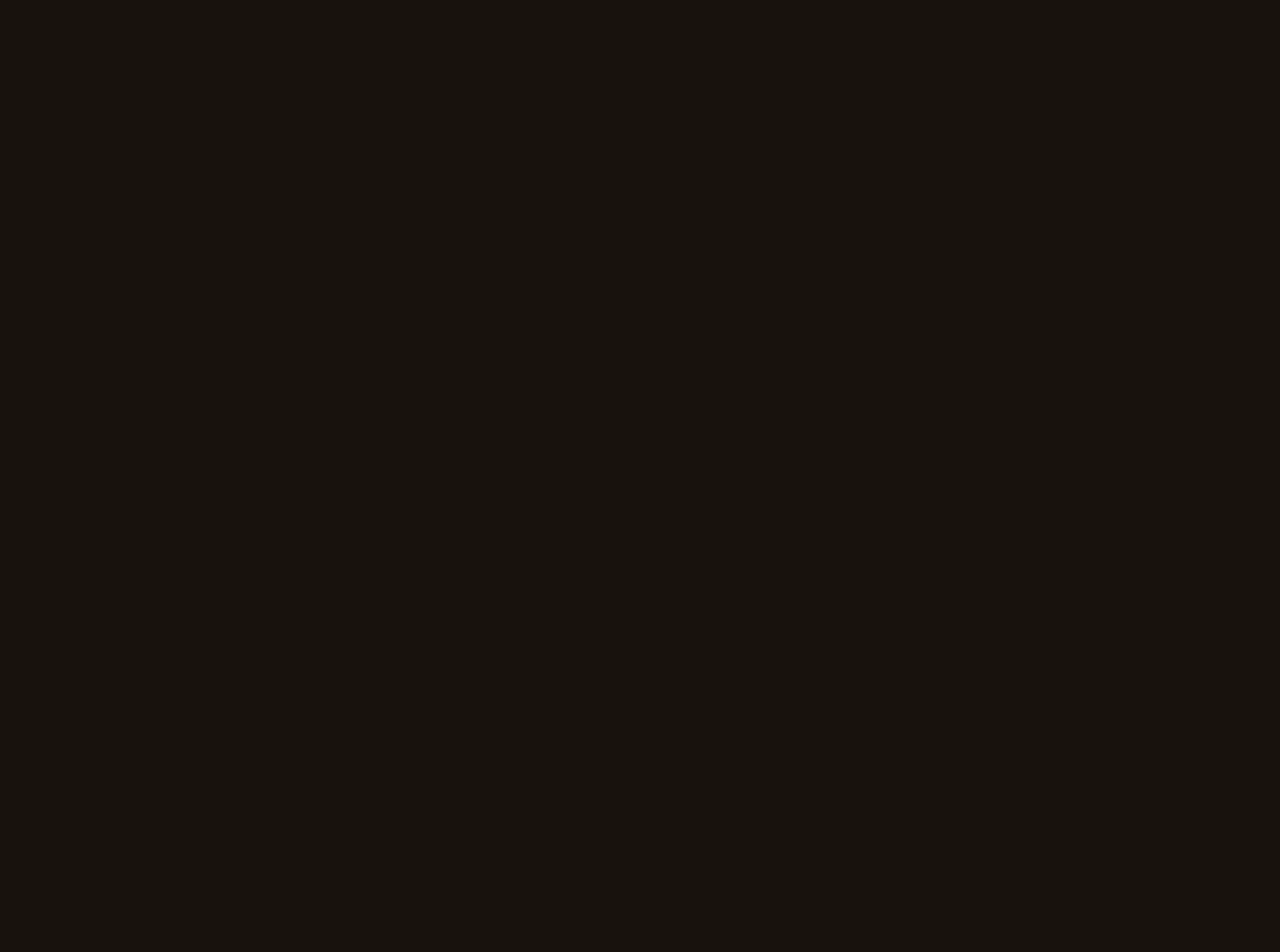
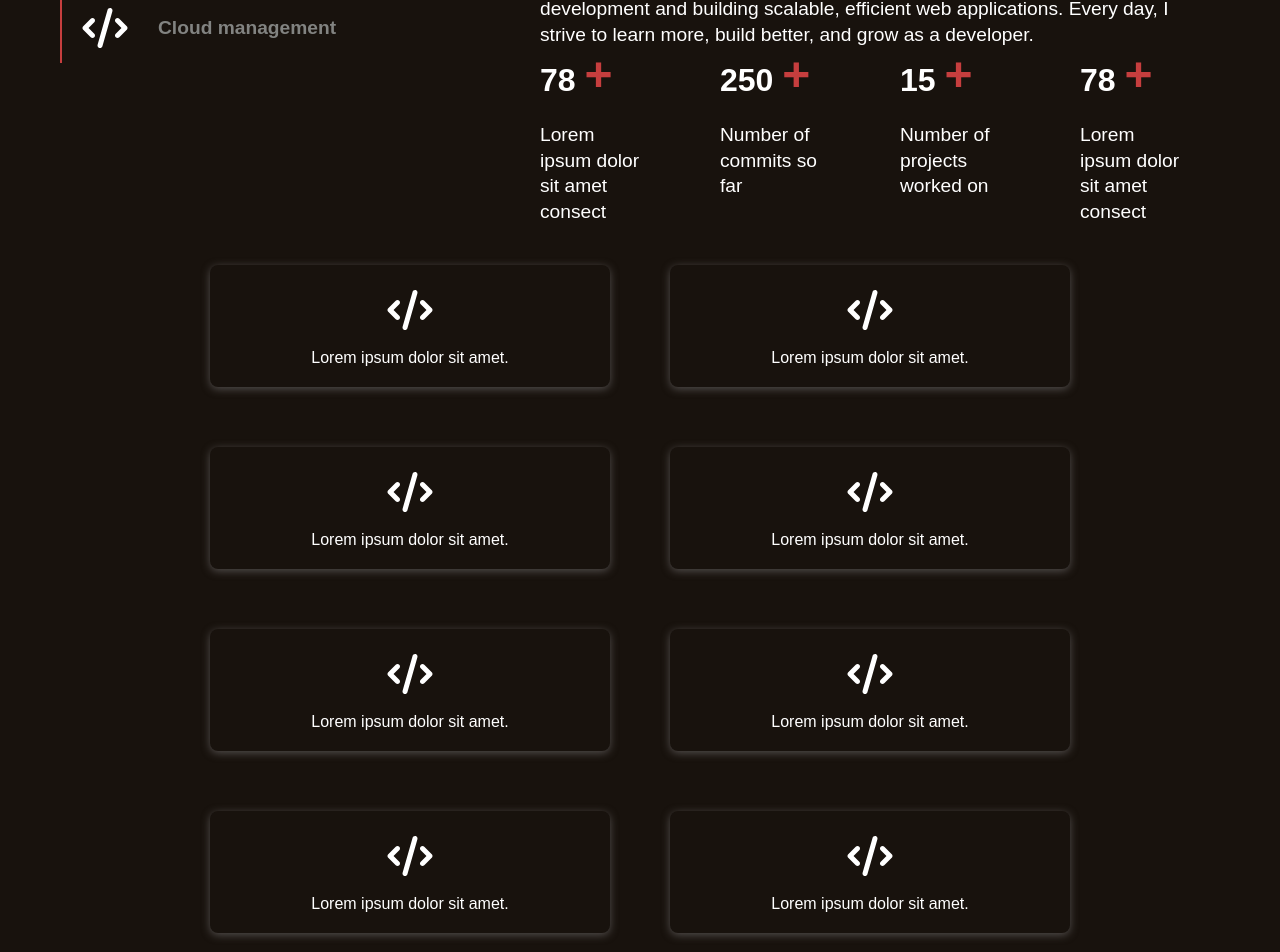
Before and after one commit to Godwill993/My-portfolio, a React (Vite) app: page / in a window 1280 px wide. Shown: the part 1379-2331 px from the top of the page. Before the commit the page ends 1347 px from the top, so only its background shows below. Built offline with nearby package versions, Linux system fonts and the light colour scheme; a small style sheet from the web is missing.

Commit message:
this is what i have been doing so far

```diff
--- a/src/HERO.jsx
+++ b/src/HERO.jsx
@@ -75,10 +75,11 @@ function HeroSec() {
   position: relative;
     margin-right: 10rem;
     background: radial-gradient(circle,
-   rgba(198, 62, 62, 0.28),      /* light red at center */
-   rgba(198, 62, 62, 0.12),     /* dark red */
-   rgb(24, 18, 13),     /* mostly black */
-   rgb(24, 18, 13)    /* black at edges */
+   rgba(198, 62, 62, 0.28),
+    rgb(24, 18, 13),
+   rgb(24, 18, 13),
+   rgb(24, 18, 13)
+   width: 50%;
   );
 
 
@@ -95,7 +96,7 @@ function HeroSec() {
         cursor: pointer;
     }
     .img1 {
-        width: 460px;
+        width: 500px;
         height: 400px;
         margin-right: 8rem;
         margin-top: 18rem;
--- a/src/about.jsx
+++ b/src/about.jsx
@@ -4,10 +4,11 @@ function About(){
         <div className="ooo">
             <div className="life">
                 <h1>About Me</h1>
-            <p>Lorem ipsum dolor, sit amet consectetur adipisicing elit. Quibusdam, reprehenderit culpa neque ipsam aliquam labore magni illum
-                 rem esse praesentium explicabo ad sed architecto, iusto distinctio libero quae quis voluptates! Lorem ipsum dolor, sit amet
-                 consectetur adipisicing elit. Architecto asperiores quasi doloremque ullam blanditiis perspiciatis nesciunt vero. Dolore voluptatum
-                 quos, quas accusantium labore alias ad reiciendis sint reprehenderit omnis vitae.</p>
+            <p>Hi, my name is LENDZELE GODWILL. I'm a passionate and motivated web developer who began my coding journey just two months ago. Despite being early in my path, I've made rapid progress and already have a solid understanding of key web technologies — from HTML, CSS, and JavaScript all the way up to Node.js.
+
+I'm currently gaining hands-on experience through an internship at TIC Foundation, where I’m working on real-world projects, collaborating with other developers, and deepening my skills in full-stack development. I’m especially excited by backend development and building scalable, efficient web applications.
+
+Every day, I strive to learn more, build better, and grow as a developer.</p>
             </div>
             <div className="analysis">
                 <div>
@@ -15,12 +16,12 @@ function About(){
                     <p>Lorem ipsum dolor sit amet consect</p>
                 </div>
                 <div>
-                     <h1>78 <span>+</span></h1>
-                    <p>Lorem ipsum dolor sit amet consect</p>
+                     <h1>250 <span>+</span></h1>
+                    <p>Number of commits so far</p>
                 </div>
                 <div>
-                     <h1>78 <span>+</span></h1>
-                    <p>Lorem ipsum dolor sit amet consect</p>
+                     <h1>15 <span>+</span></h1>
+                    <p>Number of projects worked on</p>
                 </div>
                 <div>
                      <h1>78 <span>+</span></h1>
--- a/src/main.jsx
+++ b/src/main.jsx
@@ -6,6 +6,7 @@ import HeroSec from "./HERO.jsx";
 import Skills from "./skills.jsx";
 import Qualification from "./FEW.jsx"
 import About from "./about.jsx"
+import CardGrid from "./projects.jsx"
 
 createRoot(document.getElementById("root")).render(
   <StrictMode>
@@ -16,6 +17,7 @@ createRoot(document.getElementById("root")).render(
        <Qualification />
     <About/>
     </div>
+    <CardGrid  />
 
   </StrictMode>
 );
--- /dev/null
+++ b/src/projects.jsx
@@ -0,0 +1,121 @@
+
+
+const CardGrid = () => {
+  const cardStyle = {
+    backgroundColor: 'rgb(24, 18, 13)',
+    borderRadius: '8px',
+    padding: '20px',
+    textAlign: 'center',
+    width: '400px',
+    margin: '20px',
+    boxShadow: '0 2px 8px rgb(83, 79, 77)',
+  };
+  const ok={
+    filter: 'brightness(0) invert(1) ',
+    width: '50px',
+    height: '50px',
+    marginBottom: '10px',
+  }
+  const all={
+    display: 'flex',
+    flexWrap: 'wrap',
+    justifyContent: 'center',
+    gap: '20px',
+  }
+
+  const gridStyle = {
+    display: 'flex',
+    flexWrap: 'wrap',
+    justifyContent: 'center',
+    padding: '20px',
+  };
+
+  const loremText = "Lorem ipsum dolor sit amet.";
+
+  return (
+    <div style={gridStyle}>
+
+
+        <div style={all} className="ALL">
+          <a href="">
+              <div style={cardStyle}>
+         <img style={ok} src="/src/assets/ICONS/code-solid-full (9).svg" alt="" />
+          <div>{loremText}</div>
+        </div>
+          </a>
+          <a href="">
+             <div style={cardStyle}>
+         <img style={ok} src="/src/assets/ICONS/code-solid-full (9).svg" alt="" />
+          <div>{loremText}</div>
+        </div>
+          </a>
+
+         <a href="">
+          <div style={cardStyle}>
+         <img style={ok} src="/src/assets/ICONS/code-solid-full (9).svg" alt="" />
+          <div>{loremText}</div>
+        </div>
+         </a>
+          <a href="">
+            <div style={cardStyle}>
+         <img style={ok} src="/src/assets/ICONS/code-solid-full (9).svg" alt="" />
+          <div>{loremText}</div>
+        </div>
+          </a>
+          <a href="">
+            <div style={cardStyle}>
+         <img style={ok} src="/src/assets/ICONS/code-solid-full (9).svg" alt="" />
+          <div>{loremText}</div>
+        </div>
+          </a>
+          <a href="">
+            <div style={cardStyle}>
+         <img style={ok} src="/src/assets/ICONS/code-solid-full (9).svg" alt="" />
+          <div>{loremText}</div>
+        </div>
+          </a>
+          <a href="">
+            <div style={cardStyle}>
+         <img style={ok} src="/src/assets/ICONS/code-solid-full (9).svg" alt="" />
+          <div>{loremText}</div>
+        </div>
+          </a>
+          <a href="">
+             <div style={cardStyle}>
+         <img style={ok} src="/src/assets/ICONS/code-solid-full (9).svg" alt="" />
+          <div>{loremText}</div>
+        </div>
+          </a>
+
+        </div>
+        <style>
+          {`
+          .ALL a{
+            text-decoration: none;
+            color: white;
+          }
+          .ALL a:hover{
+            transform: scale(1.05);
+            transition: all 0.3s ease-in-out;
+          }
+          @media (max-width: 768px) {
+            .ALL {
+              flex-direction: column;
+              align-items: center;
+            }
+          }
+          `}
+        </style>
+
+    </div>
+  );
+};
+
+
+function App() {
+  return (
+    <div className="App">
+      <CardGrid />
+    </div>
+  );
+}export default App;
--- a/src/skills.jsx
+++ b/src/skills.jsx
@@ -20,7 +20,7 @@ function Skills() {
                position: relative;
                 z-index: 10;
                 max-width: 100%;
-
+              margin-top:180px;
                 box-shadow: 0 4px 8px rgba(0, 0, 0, 0.1);
 
                 margin-bottom: 80px;
```
